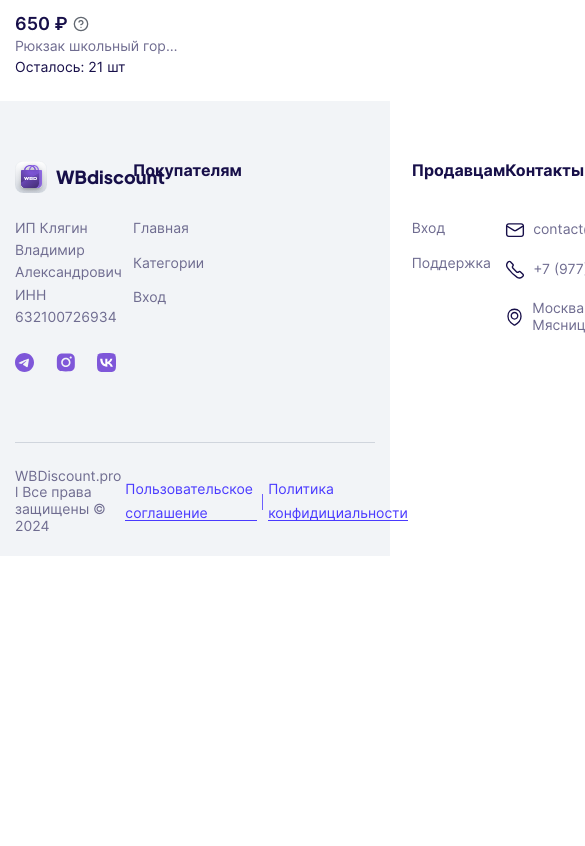
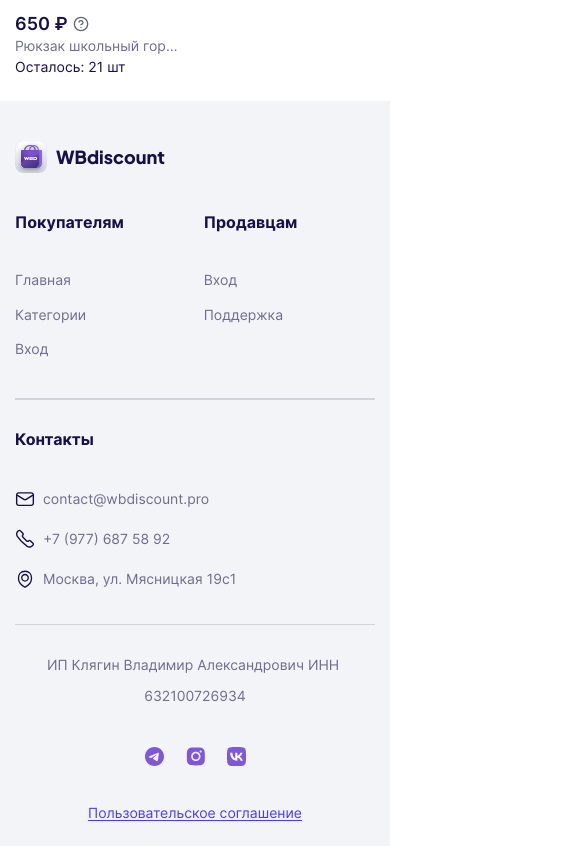
Before and after one commit to Dzhambulat-Kagermanov/work-platform, a Next.js app: page / in a window 390 px wide. Shown: the part 2650-3496 px from the top of the page, 585 px wide, since content can reach past the window. Before the commit the page ends 3206 px from the top, so only its background shows below. Built offline with nearby package versions, Linux system fonts and the light colour scheme.

Commit message:
UPDATE: Created footer adaptive

```diff
--- a/package.json
+++ b/package.json
@@ -21,6 +21,7 @@
 		"@types/react-dom": "^19",
 		"postcss": "^8",
 		"sass": "^1.83.0",
-		"tailwindcss": "^3.4.1"
+		"tailwindcss": "^3.4.1",
+		"typescript": "5.7.2"
 	}
 }
--- a/src/widgets/Footer/ui/FooterPart/index.module.scss
+++ b/src/widgets/Footer/ui/FooterPart/index.module.scss
@@ -3,6 +3,7 @@
 	display: flex;
 	justify-content: space-between;
 	h6 {
+		translate: 0 4px;
 		color: var(--grey-200);
 	}
 }
@@ -24,3 +25,21 @@
 		}
 	}
 }
+
+@media screen and (max-width: 500px) {
+	.wrapper {
+		flex-flow: column;
+		& > h5 {
+			line-height: 220%;
+			text-align: center;
+			color: var(--grey-200);
+		}
+	}
+	.social {
+		justify-content: center;
+		margin: 35px 0;
+	}
+	.content {
+		justify-content: center;
+	}
+}
--- a/src/widgets/Footer/ui/FooterPart/index.tsx
+++ b/src/widgets/Footer/ui/FooterPart/index.tsx
@@ -1,29 +1,49 @@
+'use client'
 import { FC } from 'react'
 import { TClassName } from '@/shared/types'
 import { cn } from '@/shared/lib'
 import { Typography } from '@/shared/ui'
 import Link from 'next/link'
+import { useScreen } from '@/shared/hooks'
+import { SM_BIG, XS_BIG } from '@/shared/constants'
+import { Social } from '../Social'
 import cls from './index.module.scss'
 
 interface Props extends TClassName {}
 const FooterPart: FC<Props> = ({ className }) => {
+	const width = useScreen()
+
 	return (
 		<div className={cn(cls.wrapper, [className])}>
+			{width > SM_BIG && (
 				<Typography font='Inter-R' size={14} tag='h6'>
 					WBDiscount.pro l Все права защищены © 2024
 				</Typography>
+			)}
+			{width <= XS_BIG && (
+				<>
+					<Typography font='Inter-R' size={14} tag='h5'>
+						ИП Клягин Владимир Александрович ИНН 632100726934
+					</Typography>
+					<Social className={cn(cls.social)} />
+				</>
+			)}
 			<div className={cn(cls.content)}>
-				<Link href='#'>
+				<Link href='#' className={cn(cls.agreement)}>
 					<Typography font='Inter-R' size={14} tag='span'>
 						Пользовательское соглашение
 					</Typography>
 				</Link>
+				{width > XS_BIG && (
+					<>
 						|
-				<Link href='#'>
+						<Link href='#' className={cn(cls.policy)}>
 							<Typography font='Inter-R' size={14} tag='span'>
 								Политика конфидициальности
 							</Typography>
 						</Link>
+					</>
+				)}
 			</div>
 		</div>
 	)
--- a/src/widgets/Footer/ui/HeadPart/index.module.scss
+++ b/src/widgets/Footer/ui/HeadPart/index.module.scss
@@ -4,3 +4,30 @@
 	justify-content: space-between;
 	border-bottom: 1px solid var(--white-200);
 }
+
+@media screen and (max-width: 870px) {
+	.head {
+		row-gap: 70px;
+		flex-wrap: wrap;
+	}
+	.contacts {
+		width: 100%;
+	}
+}
+
+@media screen and (max-width: 620px) {
+	.head {
+		padding: 40px 0 0 0;
+		row-gap: 0;
+		flex-flow: column;
+	}
+	.navbar {
+		padding-bottom: 40px;
+		border-bottom: 1px solid var(--white-200);
+		margin-top: 40px;
+	}
+	.contacts {
+		padding: 30px 0 35px 0;
+		border-top: 1px solid var(--white-200);
+	}
+}
--- a/src/widgets/Footer/ui/HeadPart/index.tsx
+++ b/src/widgets/Footer/ui/HeadPart/index.tsx
@@ -11,8 +11,8 @@
 	return (
 		<div className={cn(cls.head, [className])}>
 			<Socialbar />
-			<Navbar />
-			<Contactsbar />
+			<Navbar className={cn(cls.navbar)} />
+			<Contactsbar className={cn(cls.contacts)} />
 		</div>
 	)
 }
--- a/src/widgets/Footer/ui/Navbar/index.module.scss
+++ b/src/widgets/Footer/ui/Navbar/index.module.scss
@@ -17,3 +17,32 @@
 		}
 	}
 }
+
+@media screen and (max-width: 1300px) {
+	.navbar {
+		column-gap: 100px;
+	}
+}
+
+@media screen and (max-width: 1044px) {
+	.navbar {
+		column-gap: 40px;
+	}
+}
+
+@media screen and (max-width: 870px) {
+	.navbar {
+		column-gap: 80px;
+	}
+}
+
+@media screen and (max-width: 788px) {
+	.navbar {
+		column-gap: 40px;
+	}
+}
+@media screen and (max-width: 620px) {
+	.navbar {
+		column-gap: 80px;
+	}
+}
--- a/src/widgets/Footer/ui/Socialbar/index.module.scss
+++ b/src/widgets/Footer/ui/Socialbar/index.module.scss
@@ -4,7 +4,7 @@
 	}
 	h5 {
 		color: var(--grey-200);
-		max-width: 338px;
+		max-width: 298px;
 		margin: 24px 0;
 		line-height: 160%;
 	}
--- a/src/widgets/Footer/ui/Socialbar/index.tsx
+++ b/src/widgets/Footer/ui/Socialbar/index.tsx
@@ -1,3 +1,4 @@
+'use client'
 import { FC } from 'react'
 import { TClassName } from '@/shared/types'
 import { cn } from '@/shared/lib'
@@ -5,16 +6,24 @@
 import { Logo } from '@/widgets/Logo'
 import { Social } from '../Social'
 import cls from './index.module.scss'
+import { useScreen } from '@/shared/hooks'
+import { XS_BIG } from '@/shared/constants'
 
 interface Props extends TClassName {}
 const Socialbar: FC<Props> = ({ className }) => {
+	const width = useScreen()
+
 	return (
 		<div className={cn(cls.wrapper, [className])}>
 			<Logo className={cn(cls.logo)} />
-			<Typography font='Inter-R' size={14} tag='h5'>
-				ИП Клягин Владимир Александрович ИНН 632100726934
-			</Typography>
-			<Social className={cn(cls.social)} />
+			{width > XS_BIG && (
+				<>
+					<Typography font='Inter-R' size={14} tag='h5'>
+						ИП Клягин Владимир Александрович ИНН 632100726934
+					</Typography>
+					<Social className={cn(cls.social)} />
+				</>
+			)}
 		</div>
 	)
 }
--- a/src/widgets/Footer/ui/index.tsx
+++ b/src/widgets/Footer/ui/index.tsx
@@ -3,8 +3,8 @@
 import { Container } from '@/shared/ui'
 import { cn } from '@/shared/lib'
 import { HeadPart } from './HeadPart'
+import { FooterPart } from './FooterPart'
 import cls from './index.module.scss'
-import { FooterPart } from './FooterPart'
 
 interface Props extends TModuleClassName {}
 const Footer: FC<Props> = ({ className, wrapperClassName }) => {
```
Also changed, not shown: 1 other file (tests, documents, lock files or other folders). Lines whose indentation alone changed are shown as unchanged.
